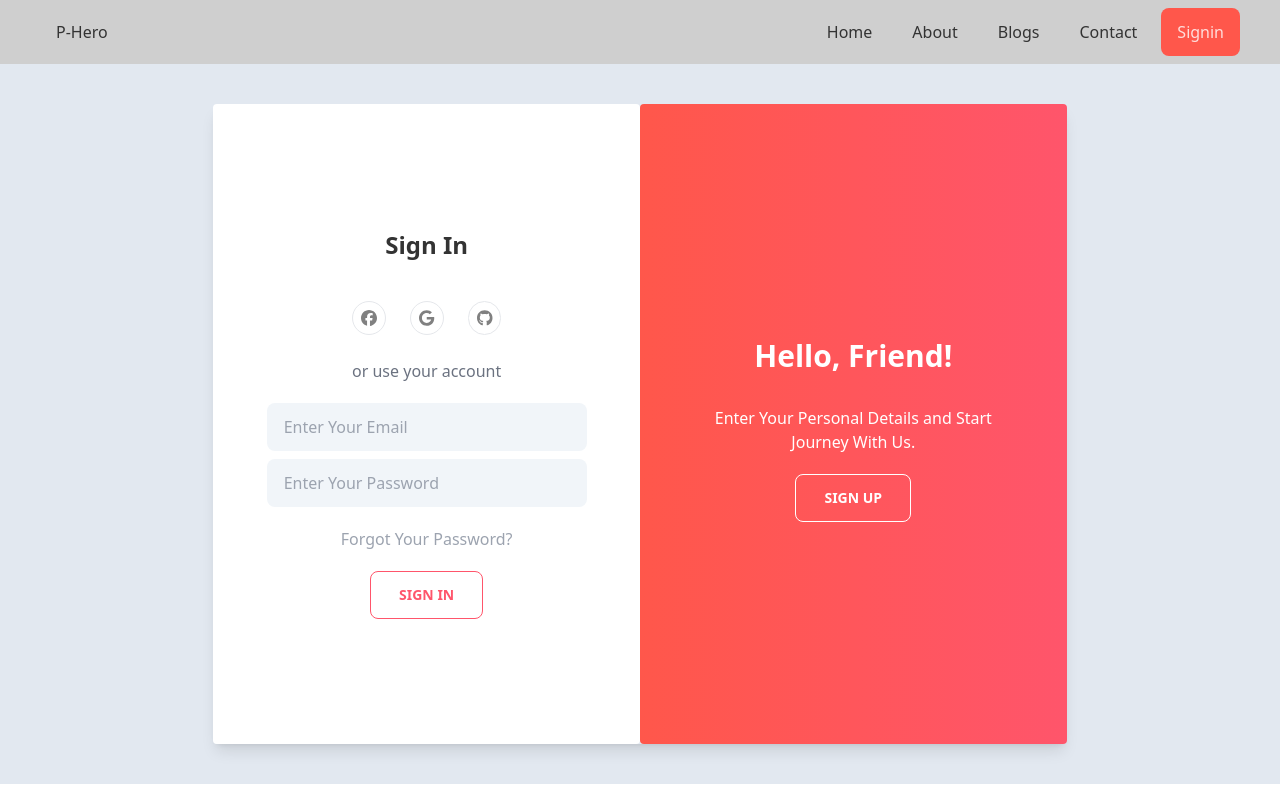
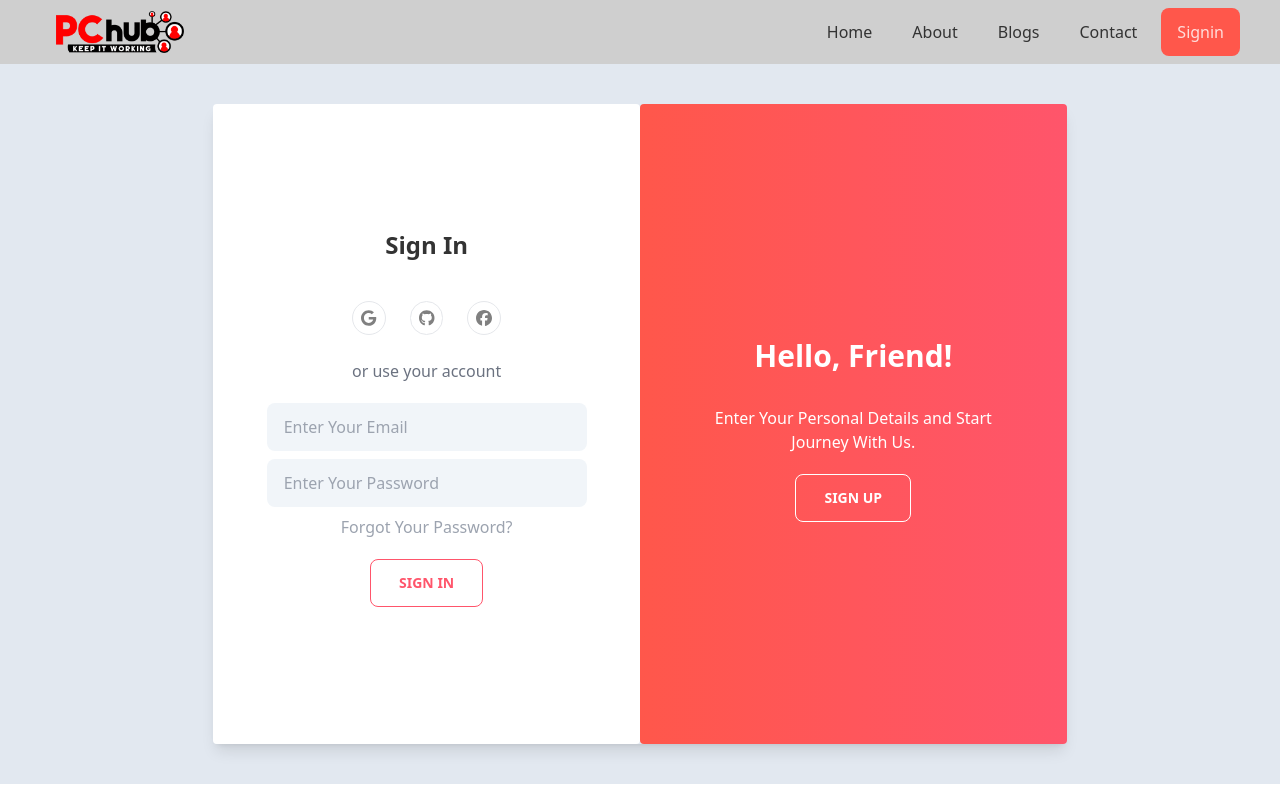
Before and after one commit to moazzemhossainnahid/manufacturer-website-PC-HUB-BD--client, a React (Create React App) app: page /signin in a window 1280 px wide. Built offline with nearby package versions, Linux system fonts and the light colour scheme; no server answers.

Commit message:
navbar implement

```diff
--- a/src/Pages/Shared Pages/Header/Navbar.js
+++ b/src/Pages/Shared Pages/Header/Navbar.js
@@ -1,10 +1,16 @@
 import React, { useState } from 'react';
+import { FontAwesomeIcon } from '@fortawesome/react-fontawesome';
+import { faBars, faClose } from '@fortawesome/free-solid-svg-icons';
+import { NavLink, useNavigate } from 'react-router-dom';
+import useFirebase from '../../components/useFirebase';
 
-import { FontAwesomeIcon } from '@fortawesome/react-fontawesome';
-  import { faBars, faClose } from '@fortawesome/free-solid-svg-icons';
-import { NavLink } from 'react-router-dom';
+import image from '../../../images/PC-HUB-LOGO.png';
+
+
 const Navbar = ({children}) => {
     const [clicked, setClicked] = useState(false);
+    const {user, handleSignOut} = useFirebase();
+    const navigate = useNavigate();
     return (
         <div className=''>
             <div class="drawer">
@@ -13,7 +19,7 @@ const Navbar = ({children}) => {
             {/* <!-- Navbar --> */}
             <div class="w-full px-10 navbar bg-base-300">
 
-            <div class="flex-1 px-2 mx-2">P-Hero</div>
+            <div onClick={() => navigate('/')} class="flex-1 px-2 mx-2 cursor-pointer"><img src={image} alt="" className="object-cover w-32" /></div>
             <div onClick={() => {setClicked(!clicked)}} class="flex-none lg:hidden">
                 <label for="my-drawer-3" class="btn btn-square btn-ghost">
                     {
@@ -29,7 +35,7 @@ const Navbar = ({children}) => {
                 <li><NavLink to="/about" className="rounded-lg">About</NavLink></li>
                 <li><NavLink to="/blogs" className="rounded-lg">Blogs</NavLink></li>
                 <li><NavLink to="/contact" className="rounded-lg">Contact</NavLink></li>
-                <li><NavLink to="/signin" className="rounded-lg">Signin</NavLink></li>
+                <li>{user ? <button onClick={handleSignOut} className="rounded-lg bg-accent text-white"><NavLink to="/signin" className="rounded-lg">SignOut</NavLink> </button>: <NavLink to="/signin" className="rounded-lg">Signin</NavLink>}</li>
                 </ul>
             </div>
 
@@ -46,7 +52,7 @@ const Navbar = ({children}) => {
                 <li><NavLink to="/about" className="rounded-lg">About</NavLink></li>
                 <li><NavLink to="/blogs" className="rounded-lg">Blogs</NavLink></li>
                 <li><NavLink to="/contact" className="rounded-lg">Contact</NavLink></li>
-                <li><NavLink to="/signin" className="rounded-lg">Signin</NavLink></li>
+                <li>{user ? <button onClick={handleSignOut} className="rounded-lg bg-accent text-white"><NavLink to="/signin" className="rounded-lg">SignOut</NavLink> </button>: <NavLink to="/signin" className="rounded-lg">Signin</NavLink>}</li>
             </ul>
 
         </div>
--- a/src/Pages/Signin/SigninLeft.js
+++ b/src/Pages/Signin/SigninLeft.js
@@ -2,24 +2,26 @@ import React from 'react';
 import { FontAwesomeIcon } from '@fortawesome/react-fontawesome';
 import { faFacebook, faGoogle, faGithub } from '@fortawesome/free-brands-svg-icons';
 import { Link } from 'react-router-dom';
-import Button from '../components/Button';
+import useFirebase from '../components/useFirebase';
 
 const SigninLeft = () => {
+    const {register, handleSubmit, handleSigninForm, handleGoogleSignin, handleGithubSignin, handleFacebookSignin} = useFirebase();
+
     return (
         <div className='w-full mx-auto rounded'>
             <h2 className="font-bold text-2xl py-5">Sign In</h2>
             <div className="py-5">
-                <FontAwesomeIcon className='mx-3 p-2 rounded-full border' size='1x' color='gray' icon={faFacebook}/>
-                <FontAwesomeIcon className='mx-3 p-2 rounded-full border' size='1x' color='gray' icon={faGoogle}/>
-                <FontAwesomeIcon className='mx-3 p-2 rounded-full border' size='1x' color='gray' icon={faGithub}/>
+                <button onClick={handleGoogleSignin}><FontAwesomeIcon className='mx-3 p-2 rounded-full border hover:bg-secondary hover:text-white' size='1x' color='gray' icon={faGoogle}/></button>
+                <button onClick={handleGithubSignin}><FontAwesomeIcon className='mx-3 p-2 rounded-full border hover:bg-secondary hover:text-white' size='1x' color='gray' icon={faGithub}/></button>
+                <button onClick={handleFacebookSignin}><FontAwesomeIcon className='mx-3 p-2 rounded-full border hover:bg-secondary hover:text-white' size='1x' color='gray' icon={faFacebook}/></button>
             </div>
             <span className="text-gray-500">or use your account</span>
-            <form action="" className='py-3'>
-            <input type="email" placeholder="Enter Your Email" class="input bg-slate-100 my-2 block mx-auto input-ghost w-full max-w-xs" />
-            <input type="password" placeholder="Enter Your Password" class="input bg-slate-100 my-2 block mx-auto input-ghost w-full max-w-xs" />
+            <form onSubmit={handleSubmit(handleSigninForm)} action="" className='py-3'>
+            <input {...register('email')} type="email" placeholder="Enter Your Email" class="input bg-slate-100 my-2 block mx-auto input-ghost w-full max-w-xs" />
+            <input {...register('password')} type="password" placeholder="Enter Your Password" class="input bg-slate-100 my-2 block mx-auto input-ghost w-full max-w-xs" />
+            <span className="text-gray-400 hover:text-accent"><Link to='/forgotpassword'>Forgot Your Password?</Link></span>
+            <input className='btn btn-outline px-7 btn-secondary my-5 block mx-auto' type="submit" value="SIGN IN" />
             </form>
-            <span className="text-gray-400"><Link to='/forgotpassword'>Forgot Your Password?</Link></span>
-            <Button>SIGN IN</Button>
 
         </div>
     );
--- a/src/Pages/Signup/SignupRight.js
+++ b/src/Pages/Signup/SignupRight.js
@@ -1,24 +1,26 @@
 import React from 'react';
 import { FontAwesomeIcon } from '@fortawesome/react-fontawesome';
 import { faFacebook, faGoogle, faGithub } from '@fortawesome/free-brands-svg-icons';
-import Button from '../components/Button';
+import useFirebase from '../components/useFirebase';
 
 const SignupRight = () => {
+    const {register, handleSubmit, handleSignupForm, handleGoogleSignin, handleGithubSignin, handleFacebookSignin} = useFirebase();
     return (
         <div className='w-full mx-auto rounded'>
             <h2 className="font-bold text-2xl py-5">Create Account</h2>
             <div className="py-5">
-                <FontAwesomeIcon className='mx-3 p-2 rounded-full border' size='1x' color='gray' icon={faFacebook}/>
-                <FontAwesomeIcon className='mx-3 p-2 rounded-full border' size='1x' color='gray' icon={faGoogle}/>
-                <FontAwesomeIcon className='mx-3 p-2 rounded-full border' size='1x' color='gray' icon={faGithub}/>
+                <button onClick={handleGoogleSignin}><FontAwesomeIcon className='mx-3 p-2 rounded-full border hover:bg-secondary hover:text-white' size='1x' color='gray' icon={faGoogle}/></button>
+                <button onClick={handleGithubSignin}><FontAwesomeIcon className='mx-3 p-2 rounded-full border hover:bg-secondary hover:text-white' size='1x' color='gray' icon={faGithub}/></button>
+                <button onClick={handleFacebookSignin}><FontAwesomeIcon className='mx-3 p-2 rounded-full border hover:bg-secondary hover:text-white' size='1x' color='gray' icon={faFacebook}/></button>
             </div>
             <span className="text-gray-400">or use your account</span>
-            <form action="" className='py-3'>
-            <input type="text" placeholder="Enter Your Name" class="input bg-slate-100 my-2 input-ghost w-full block mx-auto max-w-xs" />
-            <input type="email" placeholder="Enter Your Email" class="input bg-slate-100 my-2 input-ghost w-full block mx-auto max-w-xs" />
-            <input type="password" placeholder="Enter Your Password" class="input bg-slate-100 my-2 input-ghost w-full block mx-auto max-w-xs" />
+            <form onSubmit={handleSubmit(handleSignupForm)} action="" className='py-3'>
+            <input {...register('displayName')} type="text" placeholder="Enter Your Name" class="input bg-slate-100 my-2 input-ghost w-full block mx-auto max-w-xs" />
+            <input {...register('email')} type="email" placeholder="Enter Your Email" class="input bg-slate-100 my-2 input-ghost w-full block mx-auto max-w-xs" />
+            <input {...register('password')} type="password" placeholder="Enter Your Password" class="input bg-slate-100 my-2 input-ghost w-full block mx-auto max-w-xs" />
+            {/* <p className="text-red-700">{errors ? errors : ''}</p> */}
+            <input className='btn btn-outline px-7 btn-secondary my-5 block mx-auto' type="submit" value="SIGN UP" />
             </form>
-            <Button>SIGN UP</Button>
             </div>
     );
 };
--- a/src/Pages/components/useFirebase.js
+++ b/src/Pages/components/useFirebase.js
@@ -1,12 +1,102 @@
-import React from 'react';
+import { signOut } from 'firebase/auth';
+import { useCreateUserWithEmailAndPassword, useSignInWithEmailAndPassword, useSignInWithGoogle, useSignInWithGithub, useSignInWithFacebook, useAuthState } from 'react-firebase-hooks/auth';
+import { useForm } from 'react-hook-form';
+import { toast } from 'react-toastify';
+import auth from '../../firebase.init';
 
 const useFirebase = () => {
+    const [user, loading, error] = useAuthState(auth);
+    const [createUserWithEmailAndPassword, cuser, cloading, cerror] = useCreateUserWithEmailAndPassword(auth);
+    const [signInWithEmailAndPassword, suser, sloading, serror] = useSignInWithEmailAndPassword(auth);
+    const [signInWithGoogle, guser, gloading, gerror] = useSignInWithGoogle(auth);
+    const [SignInWithGithub, gituser, gitloading, giterror] = useSignInWithGithub(auth);
+    const [SignInWithFacebook, fuser, floading, ferror] = useSignInWithFacebook(auth);
 
 
 
+    const { register, handleSubmit, formState: { errors }, reset} = useForm();
+
+
+
+    // handle Signup Form
+    const handleSignupForm = async(body) => {
+        const email = body.email;
+        const password = body.password;
+
+        if(email === '' || password === ''){
+            toast.error("Please Input Valid User Information");
+            return;
+        }
+
+        await createUserWithEmailAndPassword(email, password)
+        .then(() => {
+            toast.success("User Created Successfully");
+            reset();
+        })
+
+    }
+
+    // handle Signin Form
+    const handleSigninForm = async(body) => {
+        const email = body.email;
+        const password = body.password;
+
+        if(email === '' || password === ''){
+            toast.error("Please Input Valid Email & Password");
+            return;
+        }
+
+        await signInWithEmailAndPassword(email, password)
+        .then(() => {
+            toast.success("Signin User Successfully");
+            reset();
+        })
+
+    }
+
+    // handle Google Signin
+    const handleGoogleSignin = async() => {
+        await signInWithGoogle()
+        .then(() => {
+            toast.success("Signin User Successfully");
+        })
+    }
+
+    // handle Github Signin
+    const handleGithubSignin = async() => {
+        await SignInWithGithub()
+        .then(() => {
+            toast.success("Signin User Successfully");
+        })
+    }
+
+    // handle Facebook Signin
+    const handleFacebookSignin = async() => {
+        await SignInWithFacebook()
+        .then(() => {
+            toast.success("Signin User Successfully");
+        })
+    }
+
+    // handle SignOut
+    const handleSignOut = async() => {
+        await signOut(auth)
+        .then(() => {
+            toast.success("User SignOut Successfully", {position: "top-center"});
+        })
+    }
 
     return {
-
+        user,
+        errors,
+        register,
+        handleSubmit,
+        handleSignupForm,
+        handleSigninForm,
+        handleGoogleSignin,
+        handleGithubSignin,
+        handleFacebookSignin,
+        handleSignOut
     };
 };
 
--- a/src/firebase.init.js
+++ b/src/firebase.init.js
@@ -16,6 +16,6 @@ const firebaseConfig = {
 
 // Initialize Firebase
 const app = initializeApp(firebaseConfig);
-const Auth = getAuth(app);
+const auth = getAuth(app);
 
-export default Auth;
+export default auth;
```
Also changed, not shown: firebase.json (added), src/images/PC-Gaming.jpg (added), 1 other file (tests, documents, lock files or other folders).
